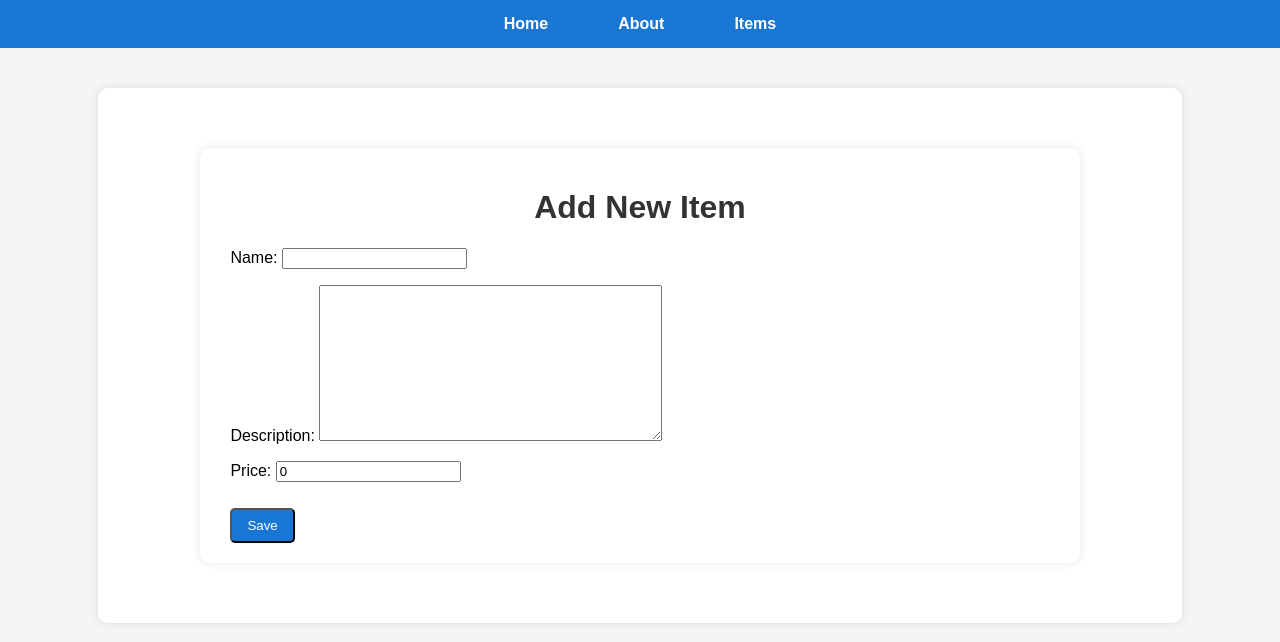
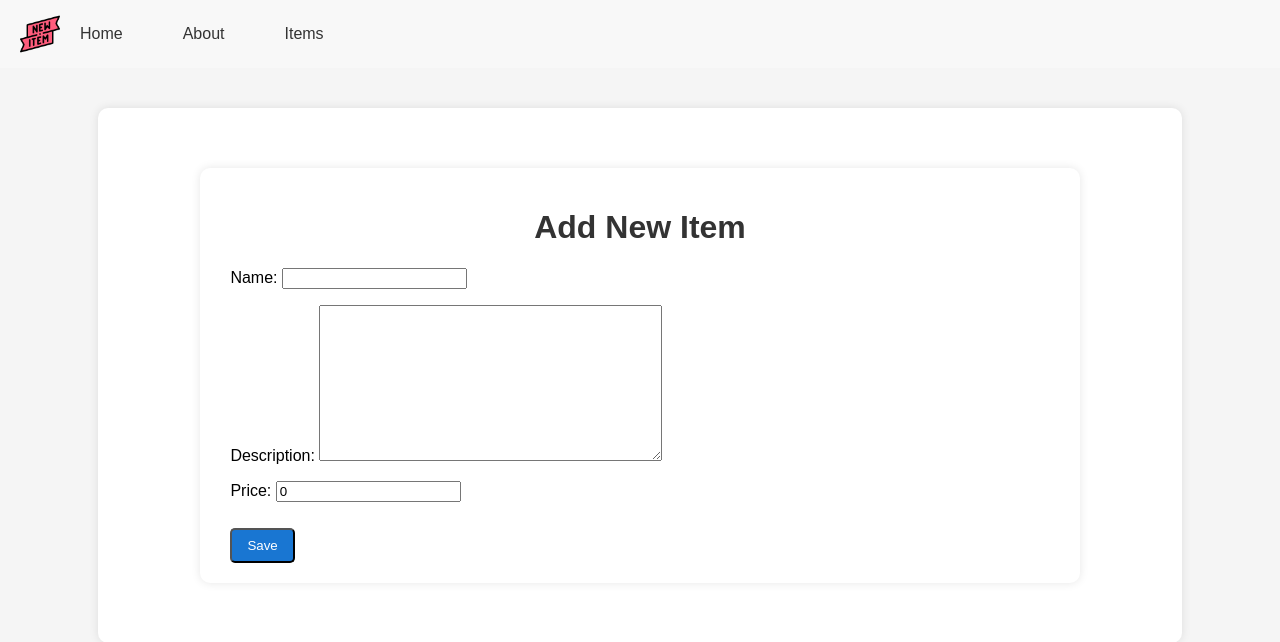
Before and after one commit to DanaAlkhashram/django-crud-app-lab, a Django app: page /items/create/ in a window 1280 px wide. Shown: the top 642 px of the page. Run offline with Django 5.2, Linux system fonts and the light colour scheme.

Commit message:
finish hw

```diff
--- a/my_app/static/css/style.css
+++ b/my_app/static/css/style.css
@@ -4,6 +4,34 @@ body {
     background-color: #f5f5f5;
     margin: 0;
     padding: 0;
+}
+
+.navbar {
+    display: flex;
+    align-items: center;
+    padding: 10px 20px;
+    background: #f8f8f8; /* optional background */
+}
+
+.logo img {
+    height: 40px;   /* make it small */
+    width: auto;
+    display: block;
+}
+
+
+.nav-links {
+    list-style: none;
+    display: flex;
+    gap: 20px;
+    margin: 0;
+    padding: 0;
+}
+
+.nav-links li a {
+    text-decoration: none;
+    color: #333;
+    font-weight: 500;
 }
 
 .container {
--- a/my_app/templates/base.html
+++ b/my_app/templates/base.html
@@ -8,8 +8,11 @@
 </head>
 <body>
 <header>
-        <nav>
-            <ul class="navbar">
+    <nav class="navbar">
+        <a href="{% url 'home' %}" class="logo">
+            <img src="{% static 'image/newItem.png' %}" alt="Logo">
+        </a>
+        <ul class="nav-links">
             <li><a href="{% url 'home' %}">Home</a></li>
             <li><a href="{% url 'about' %}">About</a></li>
             <li><a href="{% url 'item_list' %}">Items</a></li>
--- a/my_app/templates/items/item_form.html
+++ b/my_app/templates/items/item_form.html
@@ -1,8 +1,8 @@
 {% extends 'base.html' %}
 
 {% block title %}
-  {% if view.object %}
-    {{ view.object.name }}
+  {% if object %}
+    {{ object.name }}
   {% else %}
     Add New Item
   {% endif %}
@@ -10,8 +10,8 @@
 
 {% block content %}
 <div class="container">
-    <h1>{% if view.object %}
-        {{ view.object.name }}
+    <h1>{% if object %}
+        {{ object.name }}
     {% else %}
         Add New Item
     {% endif %} </h1>
```
Also changed, not shown: my_app/static/image/newItem.png (added). Lines whose indentation alone changed are shown as unchanged.
